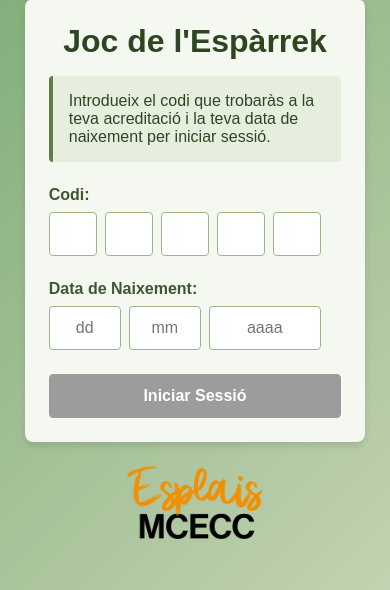
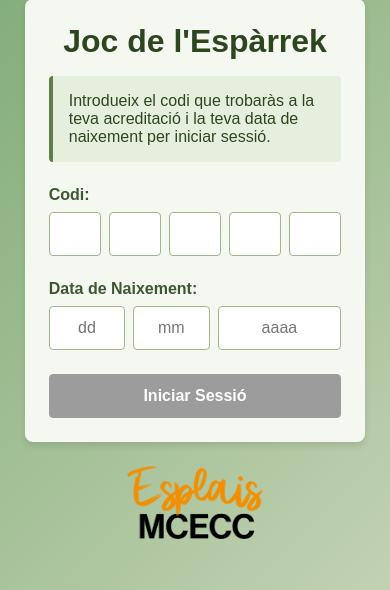
Before and after one commit to pauantonio/joc-assassi-skallots, a Django app: page / in a window 390 px wide. Shown: the part 141-731 px from the top of the page. Run offline with Django 5.2, Linux system fonts and the light colour scheme.

Commit message:
Update input widths in login form for better responsiveness and adjust event handling for birth date inputs

```diff
--- a/joc/static/css/login.css
+++ b/joc/static/css/login.css
@@ -84,15 +84,15 @@ p#login-error {
 }
 
 .code-inputs input {
-    width: 3rem;
+    width: 20%;
     text-align: center;
 }
 
 .birth-date-inputs input {
-    width: 4.5rem;
+    width: 27.5%;
     text-align: center;
 }
 
 input#birth-date-input-3 {
-    width: 7rem;
+    width: 45%;
 }
--- a/joc/static/js/login.js
+++ b/joc/static/js/login.js
@@ -86,7 +86,7 @@ document.addEventListener('DOMContentLoaded', function() {
     });
 
     birthDateInputs.forEach((input, index) => {
-        input.addEventListener('input', () => handleInputEvent(input, index, birthDateInputs, loginButton));
+        input.addEventListener('input', () => handleInputEvent(input, index, birthDateInputs, null));
         input.addEventListener('keydown', (e) => handleKeyDownEvent(e, input, index, birthDateInputs));
         input.addEventListener('paste', preventPaste);
     });
```
